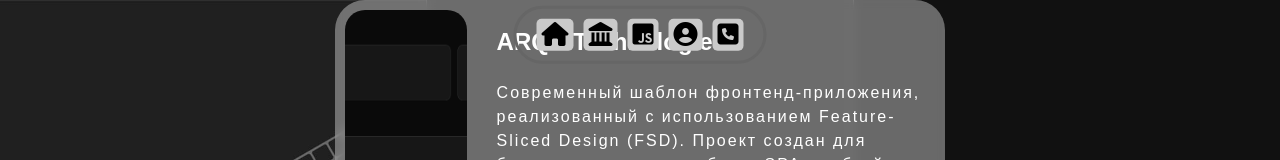
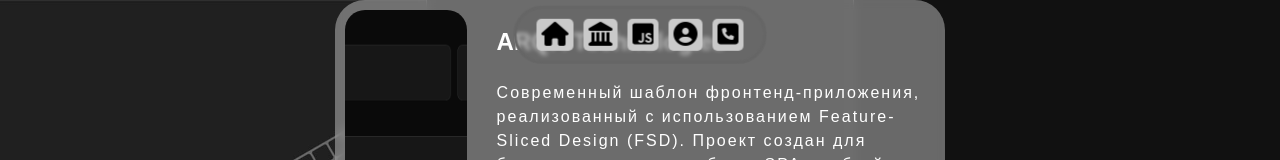
Before and after one commit to Ju1ustaan/cv, a React (Vite) app: page /projects in a window 1280 px wide. Shown: the top 160 px of the page. Built offline with nearby package versions, Linux system fonts and the light colour scheme; a web font is replaced by a local one.

Commit message:
top bar bgc

```diff
--- a/src/widgets/mainSection/ui/mainSection.css
+++ b/src/widgets/mainSection/ui/mainSection.css
@@ -46,6 +46,8 @@
   transform: translate(-50%, -50%);
   border: solid 3px #666666;
   border-radius: 20px;
+    background-color: #63636376;
+    backdrop-filter: blur(2px);
 }
 
 .home__title {
--- a/src/widgets/topbar/ui/topbar.css
+++ b/src/widgets/topbar/ui/topbar.css
@@ -11,6 +11,8 @@
   border-radius: 50px;
   border: solid 3px #666666;
   z-index: 999;
+    background-color: #63636376;
+    backdrop-filter: blur(2px);
 }
 
 .home__link {
```
